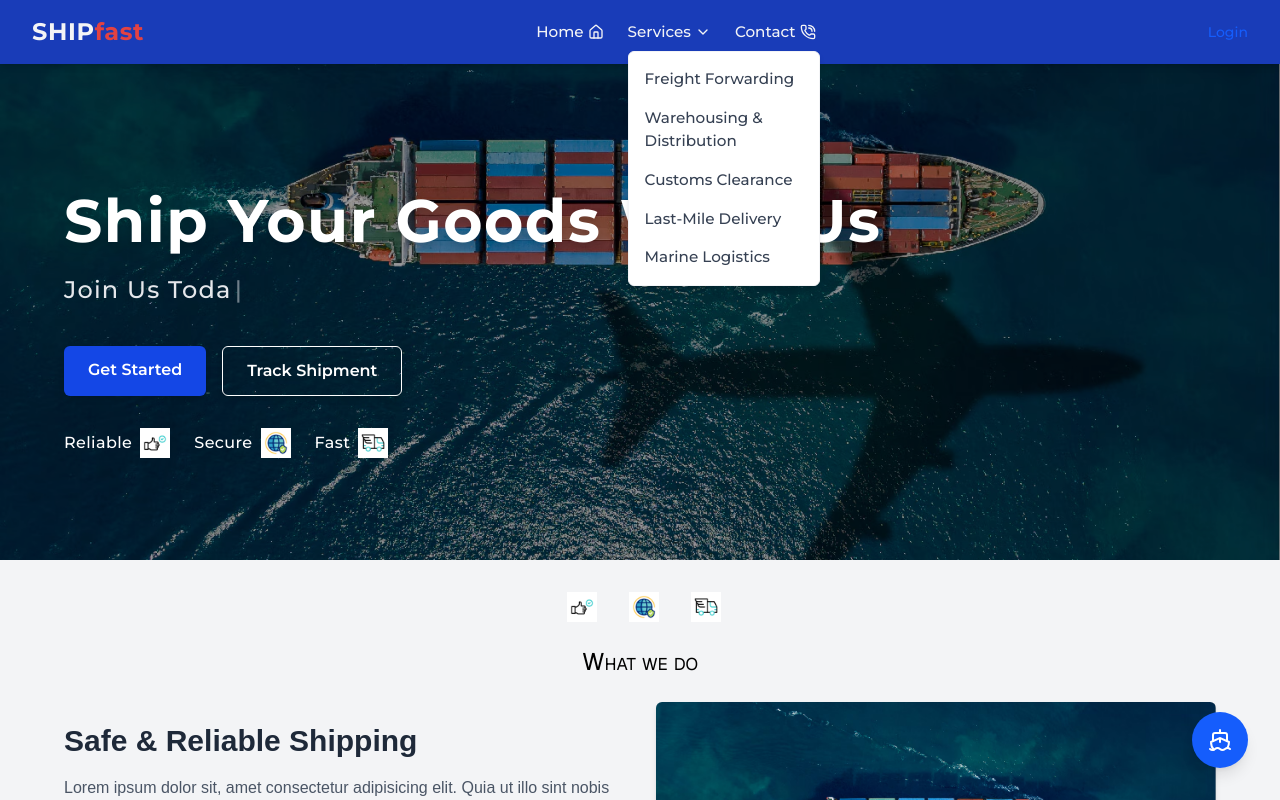
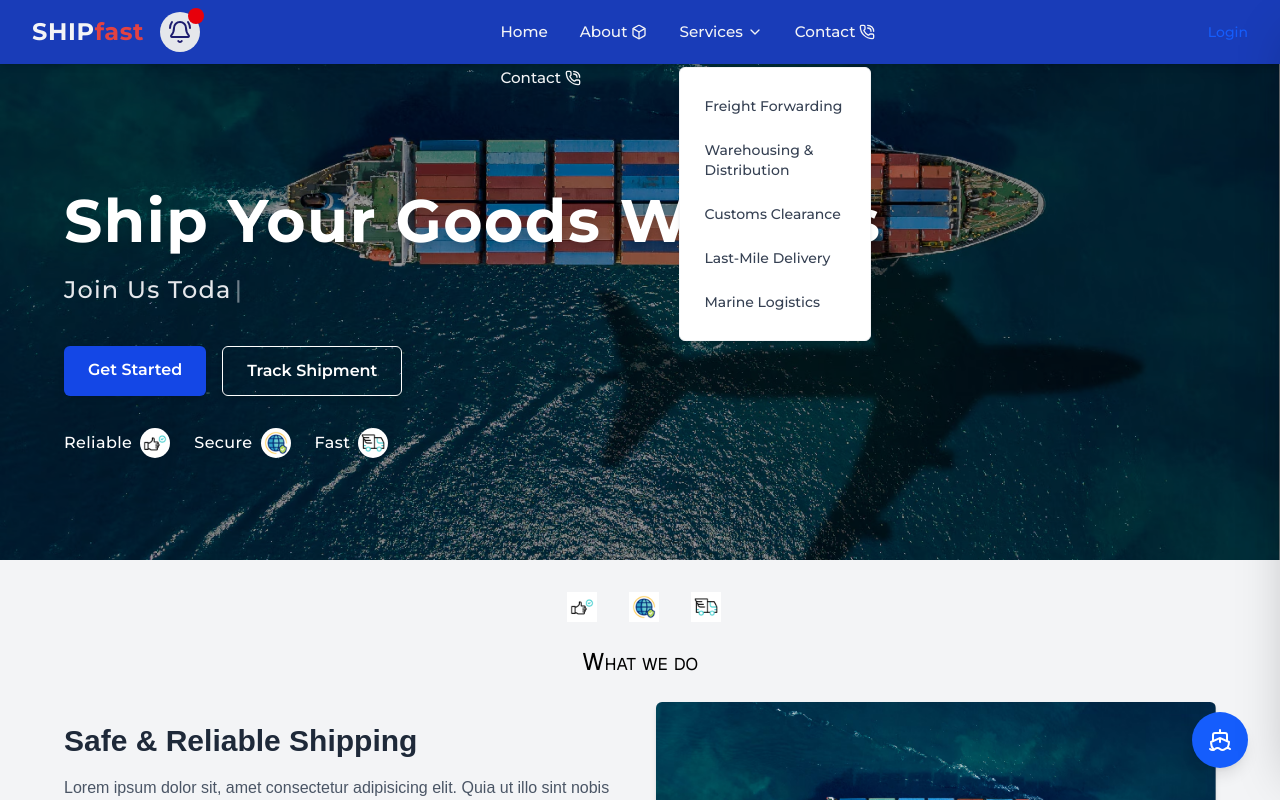
Before and after one commit to UniqueUo16/shipping-tracking-platfom, a Next.js app in the folder shiper/: page / in a window 1280 px wide. Both pictures are taken after a click on the button "Services". Shown: the top 800 px of the page. Built offline with nearby package versions, Linux system fonts and the light colour scheme; no server answers.

Commit message:
REMOVED USER

```diff
--- a/shiper/app/Ex_pages/Landing/page.jsx
+++ b/shiper/app/Ex_pages/Landing/page.jsx
@@ -68,7 +68,7 @@ export default function Landing() {
       alt="mark1"
       height={30}
       width={30}
-      className="object-contain"
+      className="object-contain rounded-full"
     />
   </div>
 
@@ -80,7 +80,7 @@ export default function Landing() {
       alt="mark2"
       height={30}
       width={30}
-      className="object-contain"
+      className="object-contain rounded-full"
     />
   </div>
 
@@ -92,7 +92,7 @@ export default function Landing() {
       alt="mark3"
       height={30}
       width={30}
-      className="object-contain"
+      className="object-contain rounded-full"
     />
   </div>
 </div>
--- a/shiper/app/login/page.jsx
+++ b/shiper/app/login/page.jsx
@@ -34,7 +34,7 @@ export default function LoginPage() {
 
       if (!res.ok) throw new Error(data.msg || "Login failed");
 
-      alert("✅ Login successful!");
+      alert("Login successful!");
       window.location.href = "/";
     } catch (err) {
       alert("❌ " + err.message);
--- a/shiper/components/Navbar.jsx
+++ b/shiper/components/Navbar.jsx
@@ -3,17 +3,22 @@
 import { useState, useEffect } from "react";
 import {
   Menu,
+  MessageCircleIcon,
+  PhoneCall,
+  SearchIcon,
   X,
   ChevronDown,
+  Truck,
+  BoxIcon,
+  Handshake,
   BellRingIcon,
-  HomeIcon,
-  Truck,
-  Handshake,
-  PhoneCall,
 } from "lucide-react";
+import { HomeIcon } from "lucide-react";
 import { Montserrat } from "next/font/google";
+import Image from "next/image";
+import { usePathname } from "next/navigation";
 import Link from "next/link";
-import { usePathname, useRouter } from "next/navigation";
+import { useRouter } from "next/navigation";
 
 const montserrat = Montserrat({
   subsets: ["latin"],
@@ -24,45 +29,32 @@ export default function Navbar() {
   const [open, setOpen] = useState(false);
   const [hideNav, setHideNav] = useState(false);
   const [servicesOpen, setServicesOpen] = useState(false);
-  const [companyOpen, setCompanyOpen] = useState(false);
+  const [wrk, setWrk] = useState(false);
+  const [ser, setSer] = useState(false);
   const [user, setUser] = useState(null);
-  const [loadingUser, setLoadingUser] = useState(true);
+  const router = useRouter();
 
-  const router = useRouter();
-  const pathname = usePathname();
-
-  // Fetch user info
 useEffect(() => {
-    if (pathname === "/login") {
-      setLoadingUser(false);
+  const fetchUser = async () => {
+    try {
+      const res = await fetch(`${process.env.NEXT_PUBLIC_API_URL}/api/auth/me`);
+      if (!res.ok) {
+        setUser(null);
         return;
       }
-    async function fetchUser() {
-      try {
-        const res = await fetch(`${process.env.NEXT_PUBLIC_API_URL}/api/auth/me`, {
-          credentials: "include",
-        });
-        if (!res.ok) throw new Error("Unauthorized");
+
       const data = await res.json();
       setUser(data.user || null);
-      } catch {
+    } catch (err) {
+      console.error("Error fetching user:", err);
       setUser(null);
-      } finally {
-        setLoadingUser(false);
     }
-    }
+  };
+
   fetchUser();
-  }, [pathname]);
+}, []);
 
-  // Logout
-  const handleLogout = async () => {
-    await fetch(`${process.env.NEXT_PUBLIC_API_URL}/api/auth/logout`, {
-      method: "POST",
-      credentials: "include",
-    });
-    setUser(null);
-    router.push("/login");
-  };
+
 
   // Hide navbar on scroll
   useEffect(() => {
@@ -82,25 +74,72 @@ export default function Navbar() {
     return () => (document.body.style.overflow = "auto");
   }, [open]);
 
-  if (loadingUser) return null;
-
   return (
     <nav
       className={`${montserrat.className} fixed top-0 left-0 w-full bg-blue-800 text-gray-100 z-[999] shadow-md transition-transform duration-300 ${
         hideNav ? "-translate-y-full" : ""
       }`}
     >
-      <div className="max-w-7xl mx-auto px-5 sm:px-8 flex items-center justify-between h-16">
-        {/* Brand */}
-        <Link href="/" className="text-2xl font-extrabold tracking-wide text-gray-100">
+      {/* Top bar */}
+      <div className="max-w-7xl  mx-auto px-5 sm:px-8 flex items-center justify-between h-16">
+        {/* Brand + Message Icon */}
+        <div className="flex items-center gap-4">
+          <Link
+            href="/"
+            className="text-2xl font-extrabold tracking-wide text-gray-100"
+          >
             SHIP<span className="text-[#e24242]">fast</span>
           </Link>
+          <Link href="/secure/user/udashboard" className="relative p-2 rounded-full bg-gray-200 transition">
+            <BellRingIcon className="text-[#1e1c6e]" />
+            <span className="absolute -top-1 -right-1 w-4 h-4 flex items-center justify-center text-[10px] text-white bg-red-600 rounded-full">
 
-        {/* Desktop Links */}
-        <ul className="hidden md:flex items-center gap-6 text-[0.95rem] font-medium">
+            </span>
+
+          </Link>
+
+        </div>
+
+           {/* User section */}
+        <div className="md:hidden md:flex items-center gap-3 flex">
+          {user ? (
+            <>
+              <span className="text-sm font-medium text-gray-100">
+                👋 Hi, {user.name.split(" ")[0]}
+              </span>
+              <button
+                onClick={handleLogout}
+                className="bg-red-600 text-white px-3 py-1 rounded-md text-sm hover:bg-red-700 transition"
+              >
+                Logout
+              </button>
+            </>
+          ) : (
+            <Link
+              href="/login"
+              className="text-sm text-blue-600 font-medium hover:underline"
+            >
+              Login
+            </Link>
+          )}
+        </div>
+
+
+
+        {/* Desktop menu */}
+        <section className="">
+        <ul className="hidden  md:flex items-center gap-8 text-[0.95rem] font-medium">
           <li>
-            <Link href="/" className="hover:text-[#e24242] flex items-center gap-1">
-              Home <HomeIcon size={16} />
+            <Link href="/" className="hover:text-[#e24242]">
+              Home
+            </Link>
+          </li>
+          <li>
+            <Link
+              href="/about"
+              className="hover:text-[#e24242] flex items-center gap-1"
+            >
+              About <BoxIcon size={16} />
             </Link>
           </li>
           <li className="relative">
@@ -111,20 +150,28 @@ export default function Navbar() {
               Services <ChevronDown size={16} />
             </button>
             {servicesOpen && (
-              <ul className="absolute mt-2 bg-white shadow-md rounded-md py-2 w-48 border border-gray-100">
-                {[
-                  ["Freight Forwarding", "/services/freight"],
-                  ["Warehousing & Distribution", "/services/warehousing"],
-                  ["Customs Clearance", "/services/customs"],
-                  ["Last-Mile Delivery", "/services/lastmile"],
-                  ["Marine Logistics", "/services/marine"],
-                ].map(([name, href]) => (
-                  <li key={name}>
-                    <Link href={href} className="block px-4 py-2 text-gray-700 hover:bg-gray-100 hover:text-[#e24242]">
-                      {name}
+              <ul className="absolute mt-6 bg-white shadow-md rounded-md mt-2 py-2 w-48 border border-gray-100">
+                <li>
+
+
+              <div className="ml-4 m-3 flex flex-col gap-2 text-sm text-gray-700">
+                <Link href="/services/freight" className="hover:text-[#e24242] m-2 hover:bg-gray-200 ">
+                  Freight Forwarding
                 </Link>
+                <Link href="/services/warehousing" className="hover:text-[#e24242] m-2">
+                  Warehousing & Distribution
+                </Link>
+                <Link href="/services/customs" className="hover:text-[#e24242] m-2 ">
+                  Customs Clearance
+                </Link>
+                <Link href="/services/lastmile" className="hover:text-[#e24242] m-2">
+                  Last-Mile Delivery
+                </Link>
+                <Link href="/services/marine" className="hover:text-[#e24242] m-2">
+                  Marine Logistics
+                </Link>
+              </div>
                 </li>
-                ))}
               </ul>
             )}
           </li>
@@ -136,9 +183,20 @@ export default function Navbar() {
               Contact <PhoneCall size={16} />
             </Link>
           </li>
+          <br/>
+  <div className="absolute mt-23">
+            <li>
+            <Link
+              href="/Ex_pages/Pricing/#contactus"
+              className="hover:text-[#e24242] flex items-center gap-1"
+            >
+              Contact <PhoneCall size={16} />
+            </Link>
+          </li>
+          </div>
         </ul>
-
-        {/* User Section */}
+        </section>
+          {/* User section */}
         <div className="hidden md:flex items-center gap-3">
           {user ? (
             <>
@@ -153,7 +211,10 @@ export default function Navbar() {
               </button>
             </>
           ) : (
-            <Link href="/login" className="text-sm text-blue-600 font-medium hover:underline">
+            <Link
+              href="/login"
+              className="text-sm text-blue-600 font-medium hover:underline"
+            >
               Login
             </Link>
           )}
@@ -168,86 +229,196 @@ export default function Navbar() {
         </button>
       </div>
 
-      {/* Mobile Sidebar */}
+      {/* Overlay */}
       {open && (
-        <>
-          <div className="fixed inset-0 bg-black/50 z-[900]" onClick={() => setOpen(false)} />
         <div
-            className={`absolute top-0 right-0 w-[80vw] max-w-sm bg-white shadow-2xl transform transition-transform duration-500 ease-in-out p-6 overflow-y-auto z-[1000] ${
+          className="fixed inset-0 bg-black/50 z-[900]"
+          onClick={() => setOpen(false)}
+        />
+      )}
+
+      {/* Sidebar */}
+      <div
+        className={`absolute top-0 right-0 w-[80vw] max-w-sm bg-white shadow-2xl text-[0.95rem] transform transition-transform duration-500 ease-in-out p-6 overflow-y-auto z-[1000] ${
           open ? "translate-x-0" : "translate-x-full"
         }`}
       >
+
+        {/* Header */}
         <div className="flex justify-between items-center mb-6">
-              <span className="text-lg font-bold text-[#1e293b] tracking-wide">SHIPLOGIX GLOBAL</span>
-              <button onClick={() => setOpen(false)} className="text-gray-600 hover:text-black">
+          <span className="text-lg font-bold text-[#1e293b] tracking-wide">
+            SHIPLOGIX GLOBAL
+          </span>
+          <button
+            onClick={() => setOpen(false)}
+            className="text-gray-600 hover:text-black"
+          >
             <X size={24} />
           </button>
         </div>
 
-            {/* Sidebar Links */}
+        {/* Nav links */}
         <nav className="flex flex-col gap-3 font-medium text-gray-800">
-              <Link href="/" className="py-2 hover:text-[#e24242] flex items-center gap-2 border-b border-gray-300">
-                <HomeIcon /> Home
+          {/* HOME */}
+          <Link
+            href="/"
+            className="flex justify-center items-center hover:text-[#e24242] border-b-2 border-[#e24242]/30 py-2"
+          >
+            <HomeIcon />
           </Link>
 
+          {/* SERVICES Dropdown */}
           <div className="flex flex-col">
             <span
-                  onClick={() => setServicesOpen(!servicesOpen)}
+              onClick={() => setSer(!ser)}
               className="cursor-pointer hover:text-[#e24242] border-b border-gray-300 flex justify-between py-2 items-center"
             >
               <div className="flex items-center gap-2">
-                    <Truck className="text-[#e24242]" /> Our Services
+                <Truck className="text-[#e24242]" />
+                Our Services
               </div>
-                  <ChevronDown size={16} className={`${servicesOpen ? "rotate-180" : ""} transition-transform`} />
+              <ChevronDown
+                size={16}
+                className={`transform transition-transform duration-300 ${
+                  ser ? "rotate-180" : ""
+                }`}
+              />
             </span>
-                {servicesOpen && (
-                  <div className="ml-4 flex flex-col gap-2 mt-2">
-                    <Link href="/Ex_pages/Freight_Fowarding" className="hover:text-[#e24242]">Freight Forwarding</Link>
-                    <Link href="/Ex_pages/Warehousing&dis" className="hover:text-[#e24242]">Warehousing & Distribution</Link>
-                    <Link href="/Ex_pages/Customs_Clearance" className="hover:text-[#e24242]">Customs Clearance</Link>
-                    <Link href="/Ex_pages/Marine_Logistics" className="hover:text-[#e24242]">Marine Logistics</Link>
+
+            <div
+              className={`overflow-hidden transition-all duration-500 ease-in-out ${
+                ser ? "max-h-60 opacity-100 mt-2" : "max-h-0 opacity-0"
+              }`}
+            >
+              <div className="ml-4 flex flex-col gap-2 text-sm text-gray-700">
+                <Link href="/Ex_pages/Freight_Fowarding" className="hover:text-[#e24242]">
+                  Freight Forwarding
+                </Link>
+                <Link href="/Ex_pages/Warehousing&dis" className="hover:text-[#e24242]">
+                  Warehousing & Distribution
+                </Link>
+                <Link href="/Ex_pages/Customs_Clearance" className="hover:text-[#e24242]">
+                  Customs Clearance
+                </Link>
+
+                <Link href="/Ex_pages/Marine_Logistics" className="hover:text-[#e24242]">
+                  Marine Logistics
+                </Link>
               </div>
-                )}
+            </div>
           </div>
 
-              <Link href="/tracker" className="py-2 hover:text-[#e24242] flex justify-between items-center border-b border-gray-300">
-                Track Shipment
+          {/* TRACK SHIPMENT */}
+          <Link
+            href="/tracker"
+            className="hover:text-[#e24242] border-b border-gray-300 flex justify-between py-2 items-center"
+          >
+            Track Shipment <SearchIcon />
           </Link>
 
+          {/* COMPANY Dropdown */}
           <div className="flex flex-col">
             <span
-                  onClick={() => setCompanyOpen(!companyOpen)}
+              onClick={() => setWrk(!wrk)}
               className="cursor-pointer hover:text-[#e24242] border-b border-gray-300 flex justify-between py-2 items-center"
             >
               <div className="flex items-center gap-2">
-                    <Handshake className="text-[#e24242]" /> Company
+                <Handshake className="text-[#e24242]" />
+                Company
               </div>
-                  <ChevronDown size={16} className={`${companyOpen ? "rotate-180" : ""} transition-transform`} />
+              <ChevronDown
+                size={16}
+                className={`transform transition-transform duration-300 ${
+                  wrk ? "rotate-180" : ""
+                }`}
+              />
             </span>
-                {companyOpen && (
-                  <div className="ml-4 flex flex-col gap-2 mt-2">
-                    <Link href="/Ex_pages/About" className="hover:text-[#e24242]">About Us</Link>
-                    <Link href="/Ex_pages/policy" className="hover:text-[#e24242]">Compliance & Licenses</Link>
+
+            <div
+              className={`overflow-hidden transition-all duration-500 ease-in-out ${
+                wrk ? "max-h-40 opacity-100 mt-2" : "max-h-0 opacity-0"
+              }`}
+            >
+              <div className="ml-4 flex flex-col gap-2 text-sm text-gray-700">
+                <Link href="/Ex_pages/About" className="hover:text-[#e24242]">
+                  About Us
+                </Link>
+                <Link href="/Ex_pages/policy" className="hover:text-[#e24242]">
+                  Compliance & Licenses
+                </Link>
               </div>
-                )}
+            </div>
           </div>
 
-              <Link href="/Ex_pages/Pricing/#contactus" className="py-2 hover:text-[#e24242] flex justify-between items-center border-b border-gray-300">
-                Contact Us
+          {/* CONTACT */}
+          <Link
+            href="/Ex_pages/Pricing/#contactus"
+            className="hover:text-[#e24242] border-b border-gray-300 flex justify-between py-2 items-center"
+          >
+            Contact Us <PhoneCall />
           </Link>
 
-              {user && (
+
+
+          {/* BLOGS / NEWS */}
+          <div className="mt-6 border-t pt-4 space-y-4">
+            <div className="flex items-center gap-3">
+              <Image
+                src="/imgs/handshake.gif"
+                alt="news1"
+                height={80}
+                width={120}
+                className="rounded-sm"
+              />
+              <span className="text-sm font-medium">
+                Expanding Global Freight Network
+              </span>
+            </div>
+            <div className="flex items-center gap-3">
+              <Image
+                src="/imgs/warehouse.jpg"
+                alt="news2"
+                height={80}
+                width={120}
+                className="rounded-sm"
+              />
+              <span className="text-sm font-medium">
+                Smart Warehousing — 2025 Innovations
+              </span>
+            </div>
+                 {/* User section */}
+        <div className="hidden md:flex items-center gap-3">
+          {user ? (
+            <>
+              <span className="text-sm font-medium text-gray-900">
+                👋 Hi, {user.name.split(" ")[0]}
+              </span>
               <button
                 onClick={handleLogout}
-                  className="bg-red-600 text-white px-3 py-1 rounded-md text-sm hover:bg-red-700 transition mt-4"
+                className="bg-red-600 text-gray-900 px-3 py-1 rounded-md text-sm hover:bg-red-700 transition"
               >
                 Logout
               </button>
+            </>
+          ) : (
+            <Link
+              href="/login"
+              className="text-sm text-gray-900 font-medium hover:underline"
+            >
+              Login
+            </Link>
           )}
+        </div>
+          </div>
+
+
+          {/* FOOTER */}
+          <div className="mt-6 text-xs text-gray-500 border-t pt-4 text-center">
+            <p>© 2025 ShipLogix Global Ltd.</p>
+            <p>Licensed Freight & Maritime Operator</p>
+          </div>
         </nav>
       </div>
-        </>
-      )}
     </nav>
   );
 }
```
Also changed, not shown: shiper/app/Ex_pages/Booking/page.jsx (+1 -20 lines), shiper/middleware.js (+3 -22 lines), 1 other file (tests, documents, lock files or other folders). Lines whose indentation alone changed are shown as unchanged.
